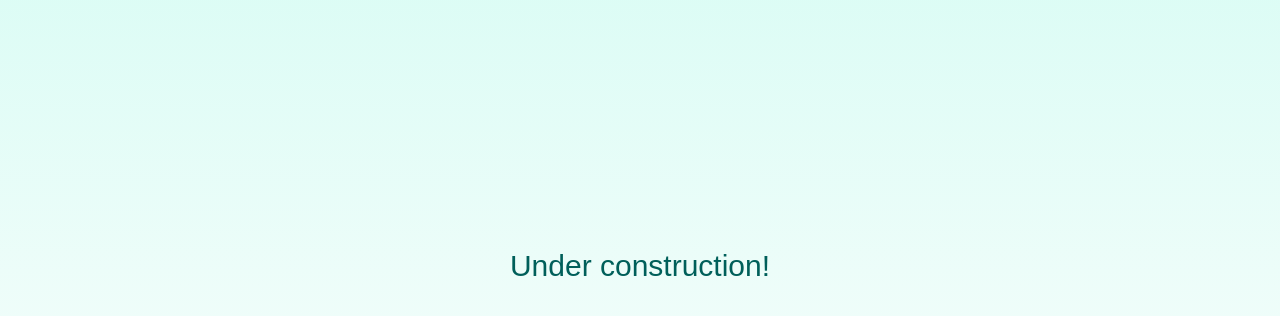
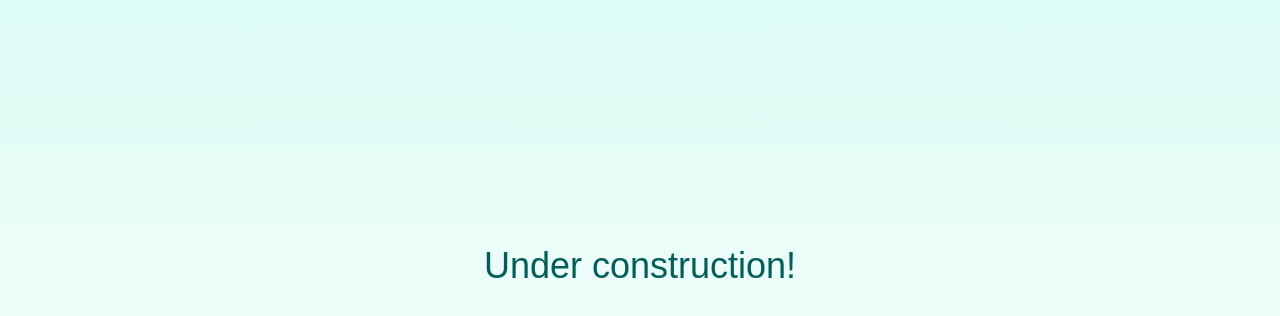
Before and after one commit to wonddark/wonddark.github.io, a React (Vite) app: page / in a window 1280 px wide. Shown: the part 134-450 px from the top of the page. Built offline with nearby package versions, Linux system fonts and the light colour scheme.

Commit message:
Using a bigger font-size

```diff
--- a/src/App.tsx
+++ b/src/App.tsx
@@ -1,7 +1,7 @@
 function App() {
   return (
     <main className="grid min-h-screen place-content-center place-items-center">
-      <p className="text-center text-3xl">Under construction!</p>
+      <p className="text-center text-4xl">Under construction!</p>
     </main>
   );
 }
```
